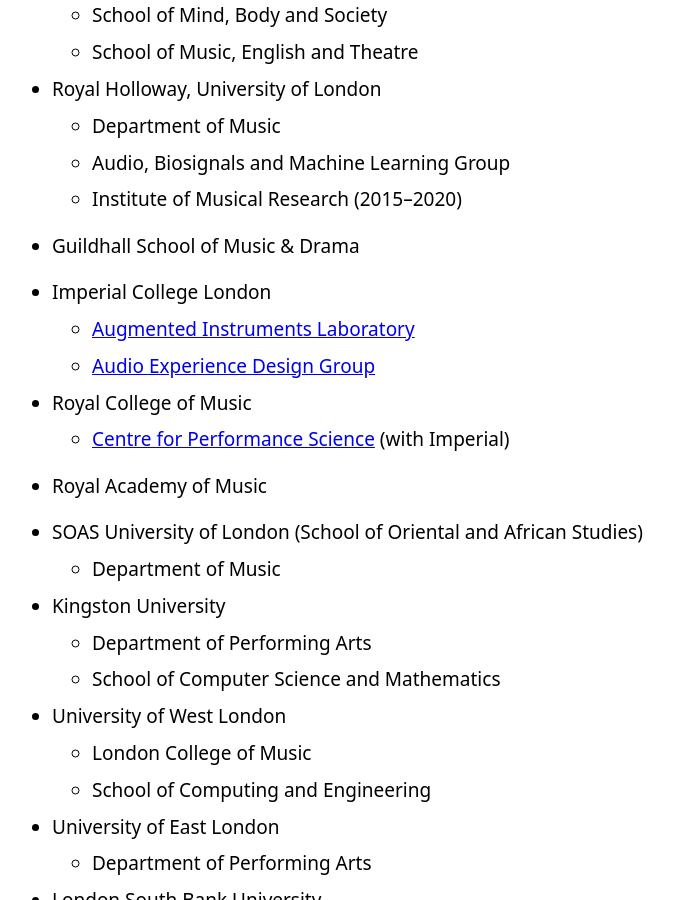
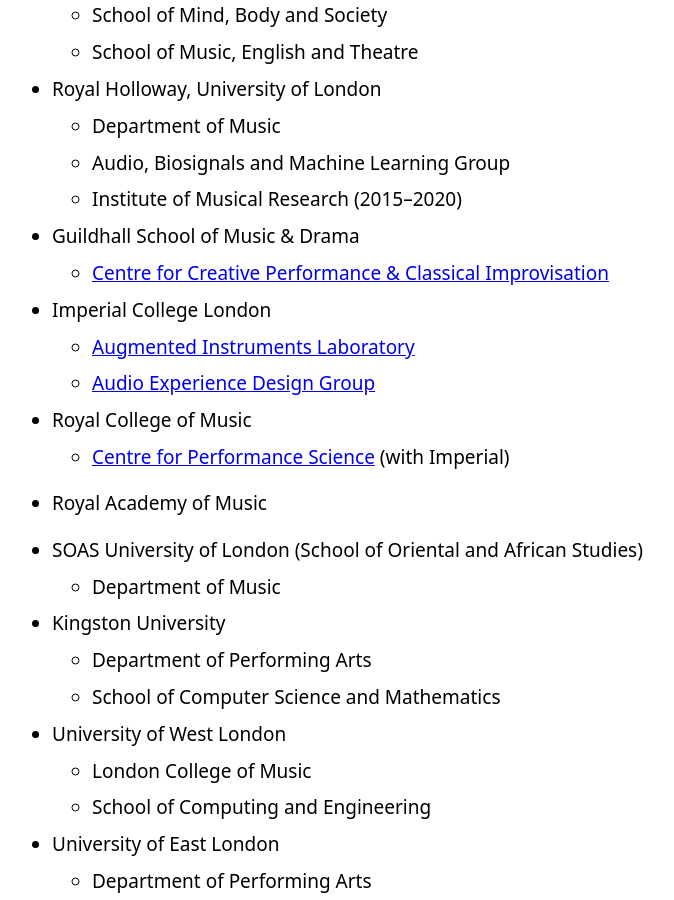
Before and after one commit to dmrn-limri/dmrn-limri.github.io, a Jekyll site: the page built from _posts/2026-02-10-mapping-music-research-london.md, in a window 1280 px wide and 900 px high, scrolled down 917 px. Shown: the whole window, without its empty margins (308-982 px from the left). Built offline with Jekyll 4.4.1, drawn with Linux system fonts in a browser that asks for light colours.

Commit message:
Update 2026-02-10-mapping-music-research-london.md

```diff
--- a/_posts/2026-02-10-mapping-music-research-london.md
+++ b/_posts/2026-02-10-mapping-music-research-london.md
@@ -36,6 +36,7 @@ This list brings together groups, labs, institutes and departments where music r
   * Institute of Musical Research (2015–2020)
 
 * Guildhall School of Music & Drama
+  * [Centre for Creative Performance & Classical Improvisation](https://www.gsmd.ac.uk/study-with-guildhall/music/performance-and-collaboration/centre-for-creative-performance-classical)
 
 * Imperial College London
   * [Augmented Instruments Laboratory](https://instrumentslab.org/)
```
